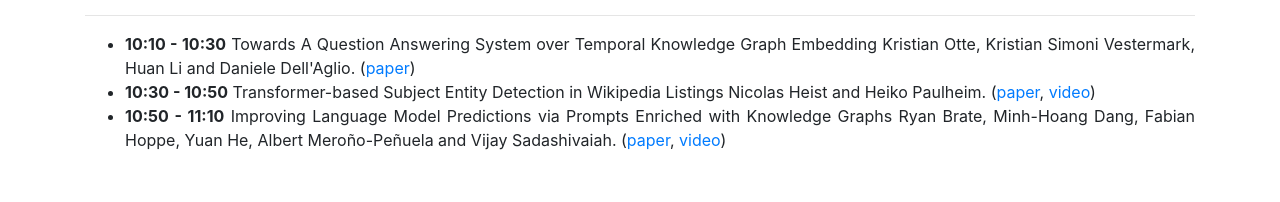
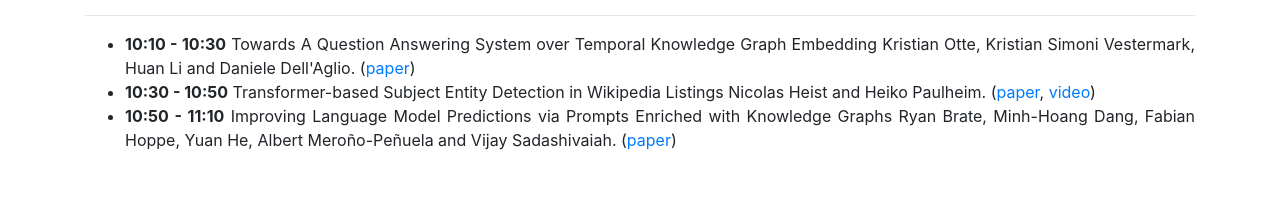
Before and after one commit to alammehwish/dl4kg2022, a website with bundled scripts: page index.html in a window 1280 px wide. Shown: the part 3936-4138 px from the top of the page. Built offline with nearby package versions, Linux system fonts and the light colour scheme; files whose address does not match are found by name; a web font is replaced by a local one.

Commit message:
Update index.html

```diff
--- a/index.html
+++ b/index.html
@@ -232,7 +232,7 @@ Many parallels will be drawn between these two fields and will be illustrated us
     <ul style="text-align:justify">
            <li><b>10:10 - 10:30</b>   Towards A Question Answering System over Temporal Knowledge Graph Embedding Kristian Otte, Kristian Simoni Vestermark, Huan Li and Daniele Dell'Aglio. (<a href="papers/paper-1.pdf">paper</a>)</li>
             <li><b>10:30 - 10:50</b>   Transformer-based Subject Entity Detection in Wikipedia Listings  Nicolas Heist and Heiko Paulheim. (<a href="papers/paper-2.pdf">paper</a>, <a href="https://drive.google.com/file/d/1VopBngry6SVE_2B-gj5CH9tCa4jtyMLe/view?usp=sharing">video</a>)</li>
-            <li><b>10:50 - 11:10</b>   Improving Language Model Predictions via Prompts Enriched with Knowledge Graphs Ryan Brate, Minh-Hoang Dang, Fabian Hoppe, Yuan He, Albert Meroño-Peñuela and Vijay Sadashivaiah. (<a href="papers/paper-3.pdf">paper</a>, <a href="papers/paper-9.pdf">video</a>)</li>
+            <li><b>10:50 - 11:10</b>   Improving Language Model Predictions via Prompts Enriched with Knowledge Graphs Ryan Brate, Minh-Hoang Dang, Fabian Hoppe, Yuan He, Albert Meroño-Peñuela and Vijay Sadashivaiah. (<a href="papers/paper-3.pdf">paper</a>)</li>
 
 
           </ul>
```
